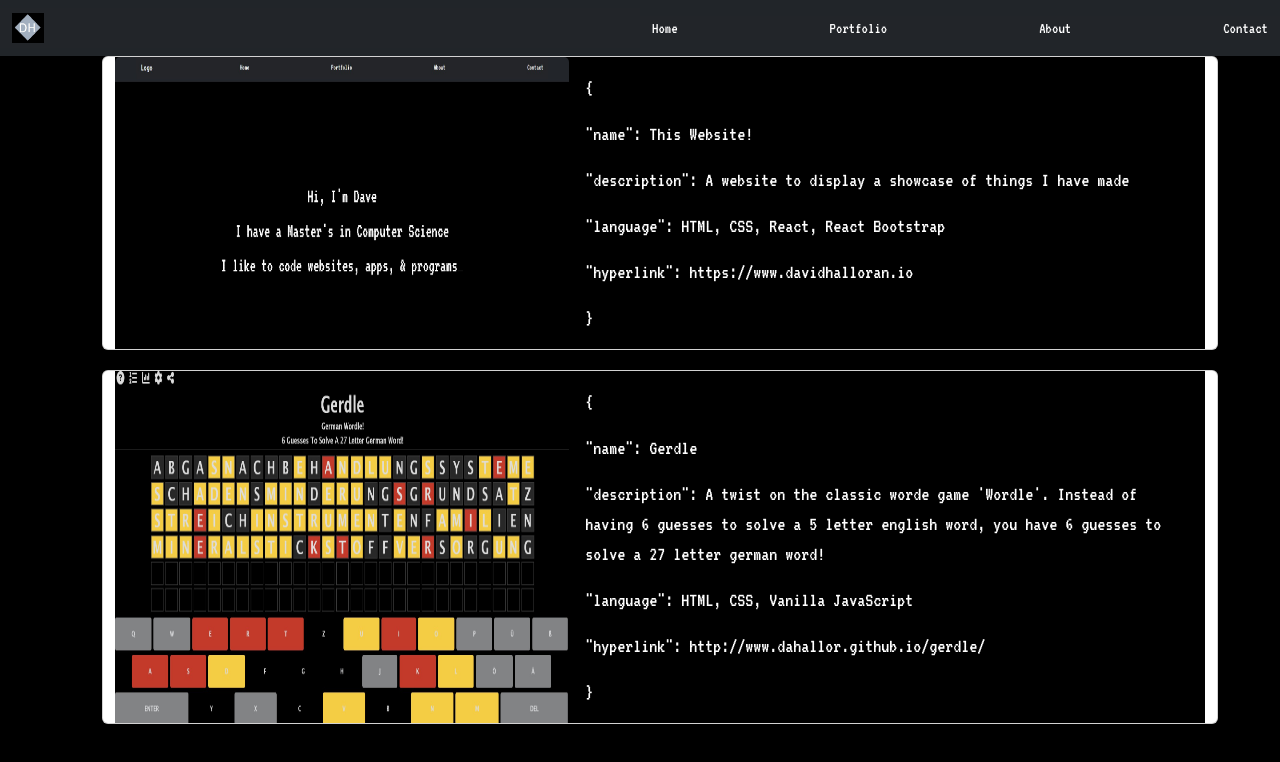
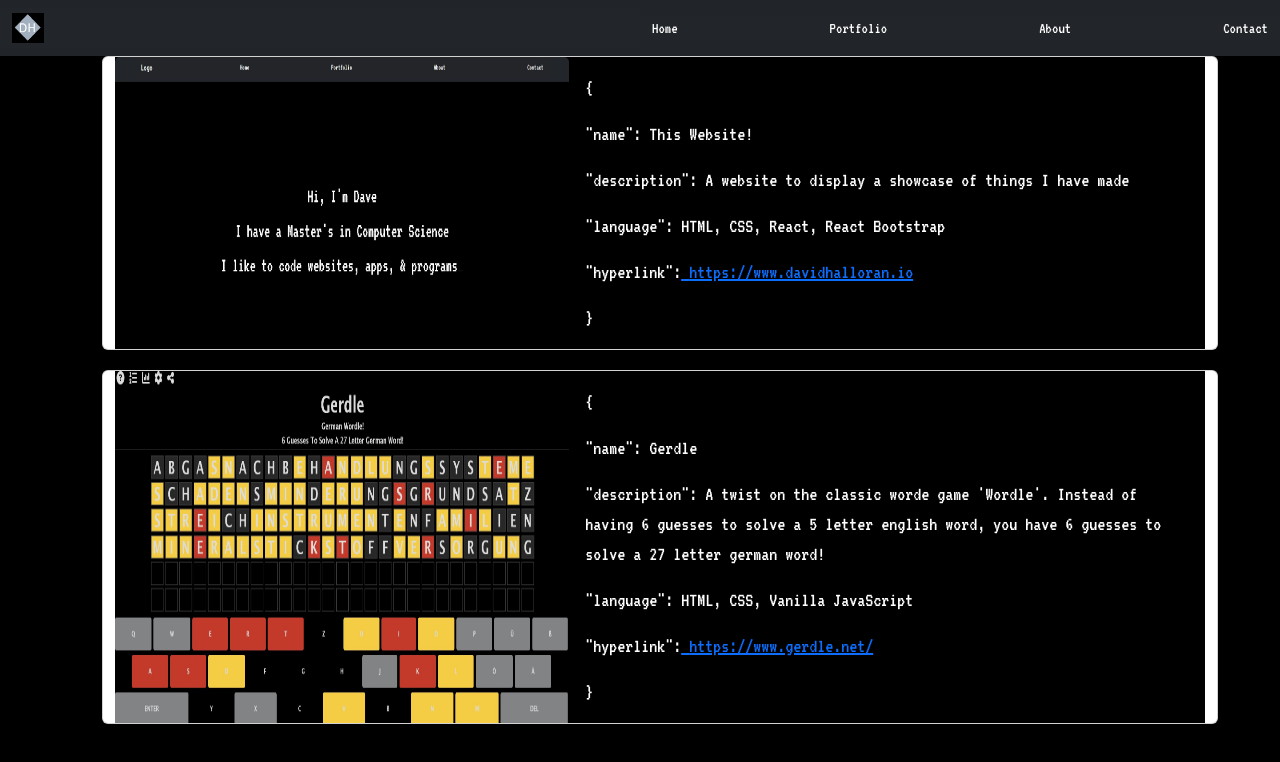
Before and after one commit to dahallor/website, a React (Create React App) app in the folder portfolio_website/: page /portfolio in a window 1280 px wide. Shown: the top 762 px of the page. Built offline with nearby package versions, Linux system fonts and the light colour scheme.

Commit message:
good enough

```diff
--- a/portfolio_website/src/components/Card.js
+++ b/portfolio_website/src/components/Card.js
@@ -1,24 +1,29 @@
 import { Link } from 'react-router-dom'
+import { useState, useEffect } from 'react'
 import { Card, Image, Row, Col } from 'react-bootstrap'
 import '../styles/card.css'
 
-function CardComponent(props) {
+function CardComponent({ name, description, language, hyperlink, img }) {
     const openCurly = "{"
     const closedCurly = "}"
-    console.log({ props })
+    let hype = hyperlink
+
+
     return (
         <div className="card">
             <div className="row g-0">
                 <div className="col-sm-5">
-                    <img src={props.img} className="card-img-top h-100" alt="..." />
+                    <img src={img} className="card-img-top h-100" alt="..." />
                 </div>
                 <div className="col-sm-7">
                     <div className="card-body">
                         <p className="card-text">{openCurly}</p>
-                        <p className="card-text">"name": {props.name}</p>
-                        <p className="card-text">"description": {props.description}</p>
-                        <p className="card-text">"language": {props.language}</p>
-                        <p className="card-text">"hyperlink": {props.hyperlink}</p>
+                        <p className="card-text">"name": {name}</p>
+                        <p className="card-text">"description": {description}</p>
+                        <p className="card-text">"language": {language}</p>
+                        <p className="card-text">"hyperlink":
+                            <a href={hyperlink} target='_blank'> {hyperlink}</a>
+                        </p>
                         <p className="card-text">{closedCurly}</p>
                     </div>
                 </div>
--- a/portfolio_website/src/components/Home.js
+++ b/portfolio_website/src/components/Home.js
@@ -123,7 +123,7 @@ const Home = () => {
                     <h1 className='end-point'>{end}</h1>
                 </div>
                 <a href='/portfolio'>
-                    <button className='button' id='continue-button' href="/portfolio">Come See My Work</button>
+                    <Button variant='light' className='button' id='continue-button' href="/portfolio">Come See My Work</Button>
                 </a>
             </Container>
 
--- a/portfolio_website/src/data/db.json
+++ b/portfolio_website/src/data/db.json
@@ -14,7 +14,7 @@
             "name": "Gerdle",
             "description": "A twist on the classic worde game 'Wordle'. Instead of having 6 guesses to solve a 5 letter english word, you have 6 guesses to solve a 27 letter german word!",
             "language": "HTML, CSS, Vanilla JavaScript",
-            "hyperlink": "http://www.dahallor.github.io/gerdle/"
+            "hyperlink": "https://www.gerdle.net/"
         }
     ]
 }
--- a/portfolio_website/src/styles/home.css
+++ b/portfolio_website/src/styles/home.css
@@ -33,7 +33,7 @@ h1 {
     animation: blink var(--blinkSpeed) infinite;
 }
 
-.button {
+.btn-light {
     opacity: 0;
     animation: fade-in 2s ease-in forwards, bounce 3s cubic-bezier(0.4, 0, 1, 1) infinite;
     animation-delay: 12s, 15s;
@@ -55,8 +55,8 @@ h1 {
 @keyframes fade-in {
     0% {
         opacity: 0;
-        background: black;
-        color: black
+        --bs-btn-bg: black;
+        --bs-btn-border-color: black
     }
 
     100% {
```
